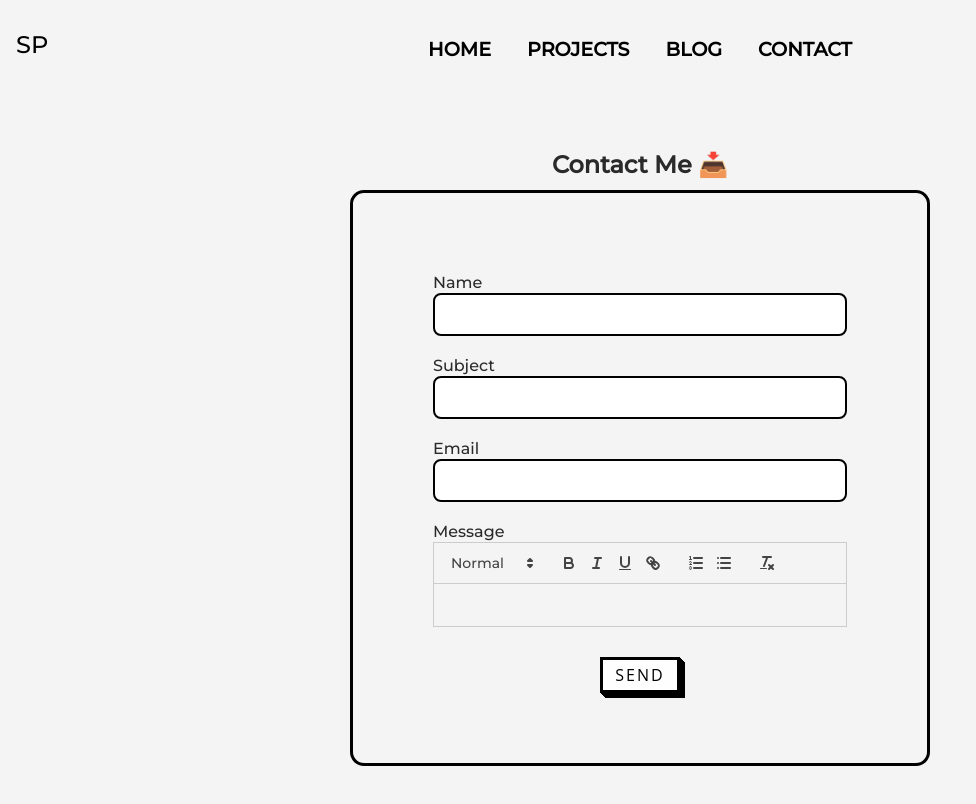
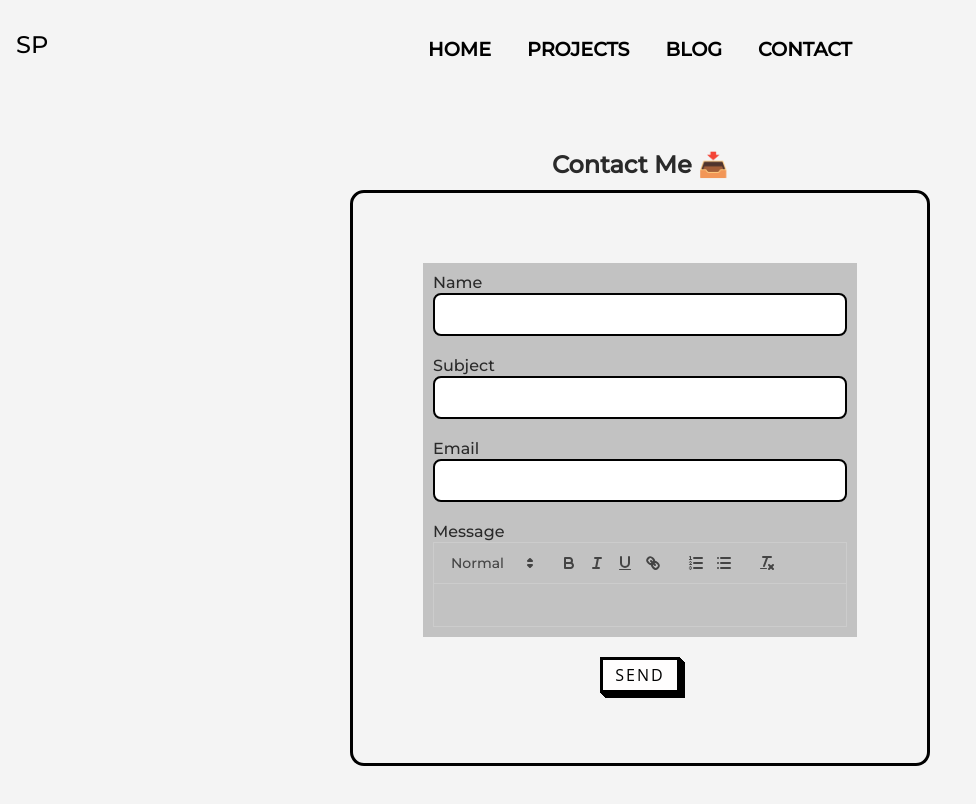
Before and after one commit to saiphanindra1010/DevPortfolio, a React (Vite) app: page /contacts in a window 1280 px wide. Shown: the top 804 px of the page, without its empty margins (0-976 px from the left). Built offline with nearby package versions, Linux system fonts and the light colour scheme.

Commit message:
contact check

```diff
--- a/src/components/styles/Contactform.css
+++ b/src/components/styles/Contactform.css
@@ -5,6 +5,7 @@
 }
 .input-field
 {
+  background-color: rgb(194, 194, 194);
   padding: 10px;
 }
 .form-title
```
